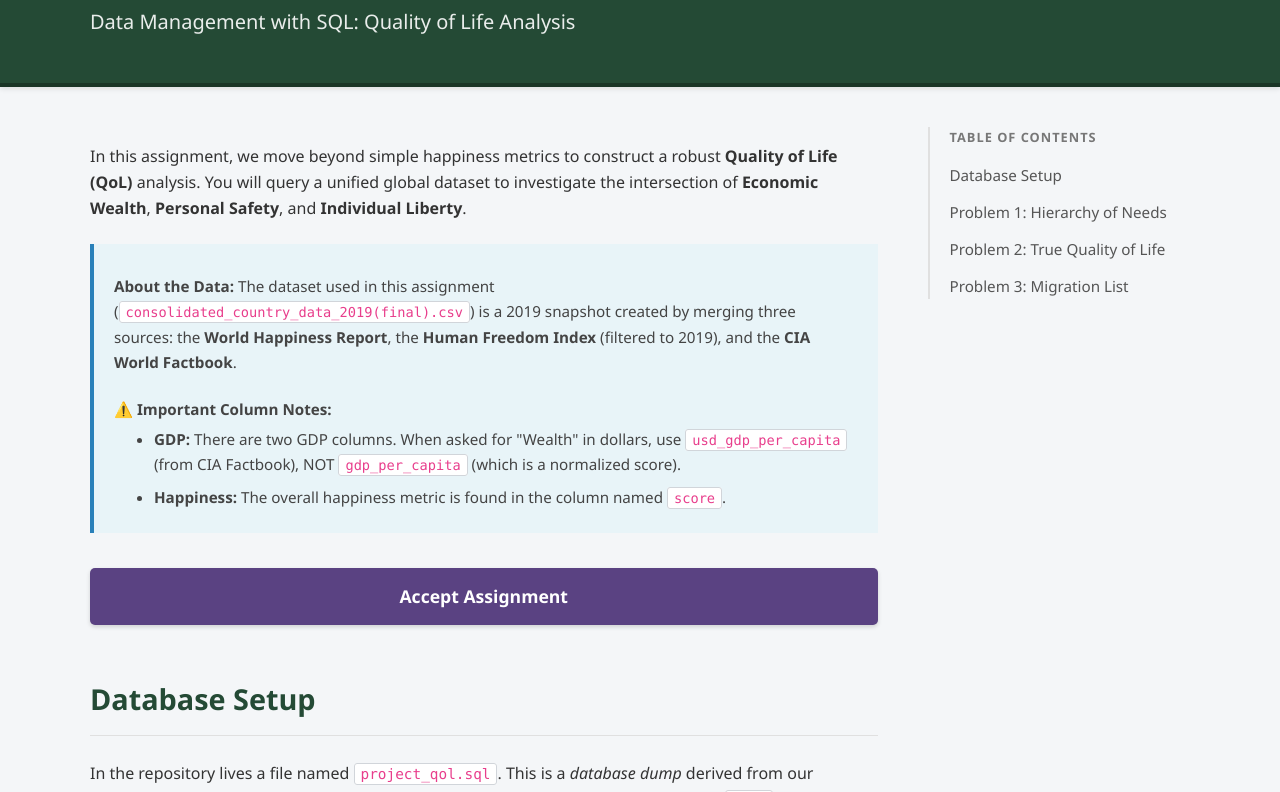
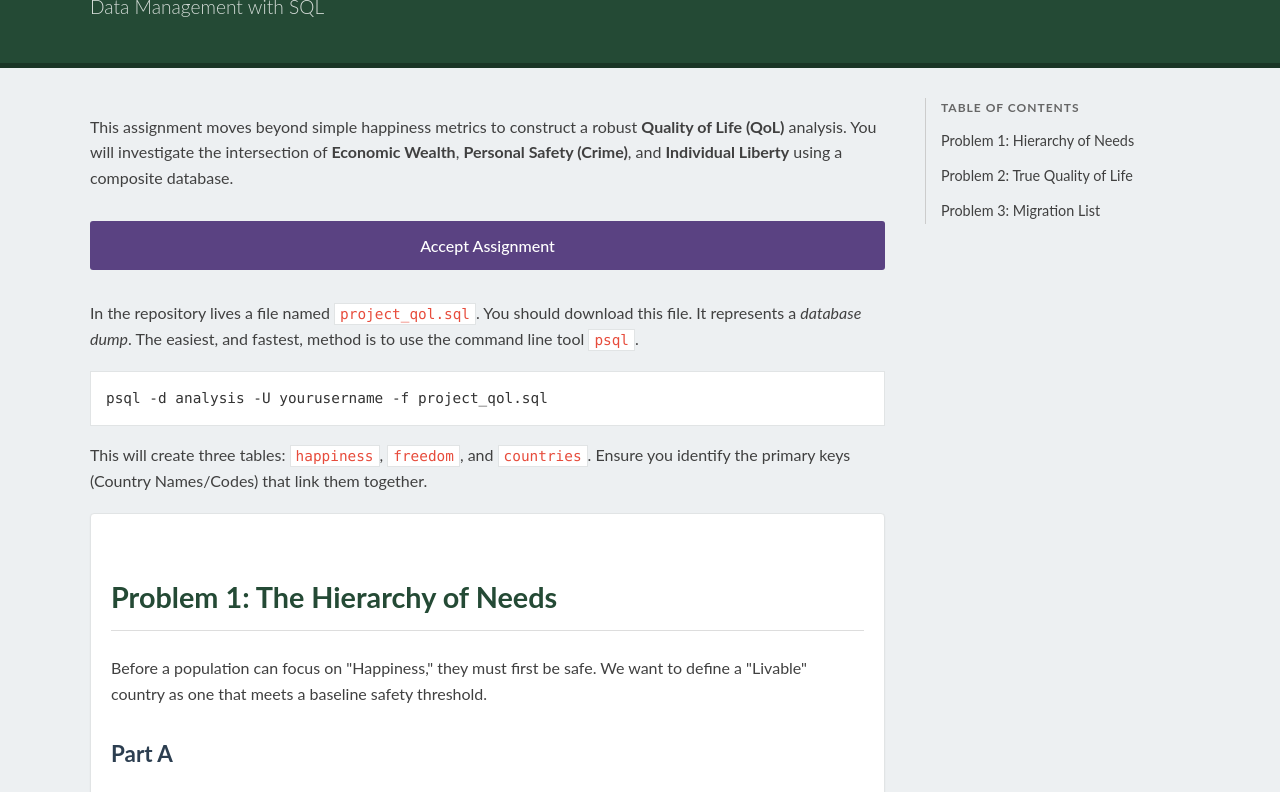
Before and after one commit to ewbaker/Data-351-hw-11, a plain HTML site: page index.html in a window 1280 px wide. Shown: the part 117-909 px from the top of the page. Drawn offline with Linux system fonts and the light colour scheme.

Commit message:
Add files via upload

```diff
--- a/index.html
+++ b/index.html
@@ -1,31 +1,29 @@
-
 <!DOCTYPE html>
 <html lang="en">
 <head>
     <meta charset="UTF-8">
     <meta name="viewport" content="width=device-width, initial-scale=1.0">
-    <title>Homework: Quality of Life Analysis</title>
+    <title>Final Project: Quality of Life</title>
     <style>
         /* --- RESET & BASIC SETUP --- */
         body {
             margin: 0;
             padding: 0;
-            font-family: "Segoe UI", "Helvetica Neue", Helvetica, Arial, sans-serif;
-            background-color: #f4f6f8;
-            color: #333333;
-            line-height: 1.65;
+            font-family: "Lato", "Helvetica Neue", Helvetica, Arial, sans-serif;
+            background-color: #edf0f2;
+            color: #404040;
+            line-height: 1.6;
         }
 
-        a { text-decoration: none; color: #2980b9; font-weight: 500; }
+        a { text-decoration: none; color: #2980b9; }
         a:hover { text-decoration: underline; }
 
         /* --- HEADER (The Green Bar) --- */
         header {
             background-color: #244a35;
             color: white;
-            padding: 45px 0;
-            border-bottom: 4px solid #1a3526;
-            box-shadow: 0 2px 5px rgba(0,0,0,0.1);
+            padding: 40px 0;
+            border-bottom: 5px solid #1a3526;
         }
         .header-content {
             max-width: 1100px;
@@ -34,56 +32,56 @@
         }
         header h1 {
             margin: 0;
-            font-size: 2.6rem;
+            font-size: 2.5rem;
             font-weight: 700;
-            letter-spacing: -0.5px;
         }
         header .subtitle {
-            font-size: 1.25rem;
-            opacity: 0.9;
-            margin-top: 8px;
+            font-size: 1.2rem;
+            opacity: 0.8;
+            margin-top: 5px;
             font-weight: 300;
         }
 
         /* --- MAIN LAYOUT (Content Left, TOC Right) --- */
         .container {
             max-width: 1100px;
-            margin: 40px auto;
+            margin: 30px auto;
             padding: 0 20px;
-            display: flex;
-            gap: 50px;
+            display: flex; /* This aligns them side-by-side */
+            gap: 40px;
             position: relative;
         }
 
         /* --- LEFT COLUMN (The Assignment) --- */
         main {
-            flex: 3;
-            min-width: 0;
+            flex: 3; /* Takes up 3/4 of the space */
+            background-color: transparent;
+            min-width: 0; /* Prevents code blocks from breaking layout */
         }
 
         /* --- RIGHT COLUMN (The Sticky TOC) --- */
         aside {
-            flex: 1;
-            min-width: 220px;
+            flex: 1; /* Takes up 1/4 of the space */
+            min-width: 200px;
         }
 
         .toc-box {
-            /* STICKY BEHAVIOR */
+            /* THIS IS THE STICKY MAGIC */
             position: -webkit-sticky;
             position: sticky;
-            top: 30px;
+            top: 20px; /* Stops 20px from top of screen */
 
-            font-size: 0.95rem;
-            border-left: 2px solid #e0e0e0;
-            padding-left: 20px;
+            font-size: 0.9rem;
+            border-left: 1px solid #ccc;
+            padding-left: 15px;
         }
 
         .toc-title {
             text-transform: uppercase;
-            font-size: 0.8rem;
-            color: #777;
-            font-weight: 700;
-            margin-bottom: 15px;
+            font-size: 0.75rem;
+            color: #666;
+            font-weight: bold;
+            margin-bottom: 10px;
             letter-spacing: 1px;
         }
 
@@ -93,222 +91,176 @@
             margin: 0;
         }
         .toc-box li {
-            margin-bottom: 12px;
+            margin-bottom: 8px;
         }
         .toc-box a {
-            color: #555;
+            color: #404040;
             display: block;
-            transition: color 0.2s, transform 0.2s;
+            padding: 2px 0;
+            transition: color 0.2s;
         }
         .toc-box a:hover {
-            color: #5a4282;
-            transform: translateX(5px);
+            color: #2980b9;
         }
 
         /* --- CONTENT STYLING --- */
-        p { margin-bottom: 1.4rem; }
+        p { margin-bottom: 1.2rem; }
 
         .purple-btn {
             display: block;
             background-color: #5a4282;
             color: white;
             text-align: center;
-            padding: 14px;
-            border-radius: 5px;
-            font-weight: 600;
-            font-size: 1.1rem;
-            transition: background-color 0.2s, transform 0.1s;
-            margin: 35px 0;
-            box-shadow: 0 2px 4px rgba(0,0,0,0.15);
+            padding: 12px;
+            border-radius: 3px;
+            font-weight: 500;
+            transition: background-color 0.2s;
+            margin: 30px 0;
         }
         .purple-btn:hover {
             background-color: #483569;
             text-decoration: none;
-            transform: translateY(-1px);
         }
 
         code {
             background-color: #fff;
-            border: 1px solid #d1d5da;
-            color: #e83e8c; /* Pinkish red for code */
-            padding: 2px 6px;
+            border: 1px solid #e1e4e5;
+            color: #e74c3c;
+            padding: 2px 5px;
             font-size: 0.9em;
-            font-family: "SFMono-Regular", Consolas, "Liberation Mono", Menlo, monospace;
-            border-radius: 3px;
+            font-family: "Consolas", "Monaco", monospace;
         }
 
         pre {
-            background-color: #2b2b2b;
-            color: #f8f8f2;
+            background-color: #fff;
+            border: 1px solid #e1e4e5;
             padding: 15px;
-            border-radius: 5px;
             overflow-x: auto;
-            font-family: "SFMono-Regular", Consolas, monospace;
+            font-family: "Consolas", "Monaco", monospace;
             font-size: 0.9rem;
-            margin-bottom: 25px;
-            box-shadow: inset 0 0 10px rgba(0,0,0,0.5);
+            color: #333;
         }
 
         h2 {
             font-size: 1.8rem;
-            margin-top: 50px;
-            padding-bottom: 12px;
-            border-bottom: 1px solid #e0e0e0;
+            margin-top: 40px;
+            padding-bottom: 10px;
+            border-bottom: 1px solid #ddd;
             color: #244a35;
-            font-weight: 600;
         }
 
         h3 {
-            font-size: 1.3rem;
-            margin-top: 25px;
+            font-size: 1.4rem;
+            margin-top: 30px;
             color: #2c3e50;
-            font-weight: 600;
-        }
-
-        ul {
-            margin-bottom: 20px;
-        }
-        li {
-            margin-bottom: 8px;
         }
 
         /* The visual connector for problems */
         .problem-block {
             background-color: white;
-            padding: 30px;
+            padding: 20px;
             border: 1px solid #e1e4e5;
-            border-radius: 8px;
-            margin-bottom: 30px;
-            box-shadow: 0 4px 6px rgba(0,0,0,0.04);
-        }
-
-        .data-source-box {
-            background-color: #e8f4f8;
-            border-left: 4px solid #2980b9;
-            padding: 15px 20px;
-            margin: 20px 0;
-            font-size: 0.95rem;
-            color: #444;
-        }
-
-        .hint-text {
-            font-size: 0.9em;
-            color: #555;
-            background-color: #fff3cd;
-            padding: 5px 10px;
             border-radius: 4px;
-            display: inline-block;
-            margin-bottom: 10px;
+            margin-bottom: 20px;
+            box-shadow: 0 1px 2px rgba(0,0,0,0.05);
         }
 
     </style>
 </head>
 <body>
 
-    <!-- HEADER -->
+    <!-- 1. THE GREEN HEADER -->
     <header>
         <div class="header-content">
-            <h1>Homework 11</h1>
-            <div class="subtitle">Data Management with SQL: Quality of Life Analysis</div>
+            <h1>Final Project</h1>
+            <div class="subtitle">Data Management with SQL</div>
         </div>
     </header>
 
-    <!-- CONTAINER -->
+    <!-- 2. THE FLEX CONTAINER -->
     <div class="container">
 
-        <!-- MAIN CONTENT -->
+        <!-- LEFT SIDE: MAIN CONTENT -->
         <main>
             <p>
-                In this assignment, we move beyond simple happiness metrics to construct a robust <strong>Quality of Life (QoL)</strong> analysis.
-                You will query a unified global dataset to investigate the intersection of <strong>Economic Wealth</strong>,
-                <strong>Personal Safety</strong>, and <strong>Individual Liberty</strong>.
+                This assignment moves beyond simple happiness metrics to construct a robust <strong>Quality of Life (QoL)</strong> analysis.
+                You will investigate the intersection of <strong>Economic Wealth</strong>, <strong>Personal Safety (Crime)</strong>, and
+                <strong>Individual Liberty</strong> using a composite database.
             </p>
-
-            <div class="data-source-box">
-                <p><strong>About the Data:</strong> The dataset used in this assignment (<code>consolidated_country_data_2019(final).csv</code>)
-                is a 2019 snapshot created by merging three sources: the <strong>World Happiness Report</strong>,
-                the <strong>Human Freedom Index</strong> (filtered to 2019), and the <strong>CIA World Factbook</strong>.</p>
-
-                <p style="margin-bottom:0"><strong>⚠️ Important Column Notes:</strong></p>
-                <ul style="margin-top:5px; margin-bottom:0">
-                    <li><strong>GDP:</strong> There are two GDP columns. When asked for "Wealth" in dollars, use <code>usd_gdp_per_capita</code> (from CIA Factbook), NOT <code>gdp_per_capita</code> (which is a normalized score).</li>
-                    <li><strong>Happiness:</strong> The overall happiness metric is found in the column named <code>score</code>.</li>
-                </ul>
-            </div>
 
             <a href="https://github.com/Rembold-DATA351/pair-project-sql-freedom-happiness-project" class="purple-btn" target="_blank">
                 Accept Assignment
             </a>
 
-            <h2 id="setup">Database Setup</h2>
             <p>
-                In the repository lives a file named <code>project_qol.sql</code>. This is a <em>database dump</em> derived from our consolidated CSV.
-                The easiest method to get started is to use the command line tool <code>psql</code> to hydrate your database.
+                In the repository lives a file named <code>project_qol.sql</code>. You should download this file. It represents a
+                <em>database dump</em>. The easiest, and fastest, method is to use the command line tool <code>psql</code>.
             </p>
 
             <pre>psql -d analysis -U yourusername -f project_qol.sql</pre>
 
             <p>
-                This will create your tables. Ensure you identify the primary keys (Country Names/Codes) that link your metrics together
-                before starting the problems below.
+                This will create three tables: <code>happiness</code>, <code>freedom</code>, and <code>countries</code>.
+                Ensure you identify the primary keys (Country Names/Codes) that link them together.
             </p>
 
-            <!-- PROBLEM 1 -->
             <div class="problem-block" id="prob1">
                 <h2>Problem 1: The Hierarchy of Needs</h2>
                 <p>Before a population can focus on "Happiness," they must first be safe. We want to define a "Livable" country as one that meets a baseline safety threshold.</p>
 
                 <h3>Part A</h3>
-                <p>Identify the top 5 countries with the highest <strong>Security & Safety</strong> score (<code>pf_ss</code>) from the Freedom dataset. Display the Country Name, Region, and Safety Score.</p>
+                <p>Using the <code>freedom</code> table, identify the top 5 countries with the highest <strong>Security & Safety</strong> score (<code>pf_ss</code>). Display the Country Name, Region, and Safety Score.</p>
 
                 <h3>Part B</h3>
-                <p>Does money buy safety? Group the data by <strong>Region</strong>. Calculate the average <strong>USD GDP per Capita</strong> (<code>usd_gdp_per_capita</code>) and the average <strong>Safety Score</strong> (<code>pf_ss</code>). Order by Safety Score descending.</p>
+                <p>Does money buy safety? JOIN the <code>countries</code> table with the <code>freedom</code> table. Group the data by <strong>Region</strong>. Calculate the average GDP per Capita and the average Safety Score (<code>pf_ss</code>). Order by Safety Score descending.</p>
 
                 <h3>Part C</h3>
-                <p>Find the "Hidden Gems." Write a query that returns countries with a <code>pf_ss</code> score <strong>above</strong> the global average, but a <code>usd_gdp_per_capita</code> <strong>below</strong> the global average. Return Country, GDP ($), and Safety Score.</p>
+                <p>Find the "Hidden Gems." Write a query that returns countries with a <code>pf_ss</code> score <strong>above</strong> the global average, but a GDP per capita <strong>below</strong> the global average. Return Country, GDP, and Safety Score.</p>
             </div>
 
-            <!-- PROBLEM 2 -->
             <div class="problem-block" id="prob2">
                 <h2>Problem 2: The "True" Quality of Life</h2>
-                <p>Subjective Happiness (WHR) is often influenced by culture, whereas Infant Mortality (CIA Factbook) is a hard objective fact about infrastructure quality.</p>
+                <p>Subjective Happiness (WHR) vs. Objective Health (Infant Mortality).</p>
 
-                <p>Create a <strong>CTE</strong> named <code>Health_Stats</code>. Categorize <strong>Infant Mortality</strong> (<code>infant_mortality_per_1000_births</code>) into three tiers:</p>
+                <h3>Part A</h3>
+                <p>Create a <strong>CTE</strong> named <code>Health_Stats</code>. Categorize <strong>Infant Mortality</strong> into three tiers:</p>
                 <ul>
                     <li>'High Quality' (< 10)</li>
-                    <li>'Developing' (10 - 40)</li>
-                    <li>'Crisis' (> 40)</li>
+                    <li>'Good Standard' (10 - 19.999)</li>
+                    <li>'Moderate Standard' (20 - 29.999)</li>
+                    <li>'Low Standard' (30 - 39.999)</li>
+                    <li>'High Risk' (40 - 49.999)</li> 40
+                    <li>'Crisis' (> 50)</li>
                 </ul>
-                <p>Join this CTE with the Happiness data to calculate the average <strong>Happiness Score</strong> (column <code>score</code>) for each tier.</p>
+                <p>Join this CTE with the <code>happiness</code> table to calculate the average <strong>Ladder Score</strong> for each tier.</p>
             </div>
 
-            <!-- PROBLEM 3 -->
             <div class="problem-block" id="prob3">
                 <h2>Problem 3: The Ultimate Migration List</h2>
                 <p>You are advising a client who wants to move to a country that balances all aspects of the "Good Life."</p>
 
+                <h3>Part A</h3>
                 <p>Write a single query that filters for countries meeting <strong>ALL</strong> of the following criteria:</p>
                 <ul>
                     <li><strong>Safety (pf_ss):</strong> > 8.0</li>
-                    <li><strong>Wealth (usd_gdp_per_capita):</strong> > $20,000</li>
-                    <li><strong>Community (social_support):</strong> > 0.90</li>
+                    <li><strong>Wealth (GDP):</strong> > $20,000</li>
+                    <li><strong>Community (Social Support):</strong> > 0.90</li>
                     <li><strong>Freedom (pf_score):</strong> > 8.0</li>
                 </ul>
-                <p>Order by <strong>Healthy Life Expectancy</strong> (<code>healthy_life_expectancy</code>) descending. Export the result to <code>ideal_destinations.csv</code>.</p>
+                <p>Order by <strong>Healthy Life Expectancy</strong> descending. Export to <code>ideal_destinations.csv</code>.</p>
             </div>
 
-            <p style="color: #999; font-size: 0.8rem; margin-top: 50px; border-top: 1px solid #ddd; padding-top: 10px;">
-                Assignment Generated: November 28, 2025
+            <p style="color: #999; font-size: 0.8rem; margin-top: 50px;">
+                Generated on December 01, 2025
             </p>
 
         </main>
 
-        <!-- TOC SIDEBAR -->
+        <!-- RIGHT SIDE: STICKY TOC -->
         <aside>
             <div class="toc-box">
                 <div class="toc-title">Table of Contents</div>
                 <ul>
-                    <li><a href="#setup">Database Setup</a></li>
                     <li><a href="#prob1">Problem 1: Hierarchy of Needs</a></li>
                     <li><a href="#prob2">Problem 2: True Quality of Life</a></li>
                     <li><a href="#prob3">Problem 3: Migration List</a></li>
```
